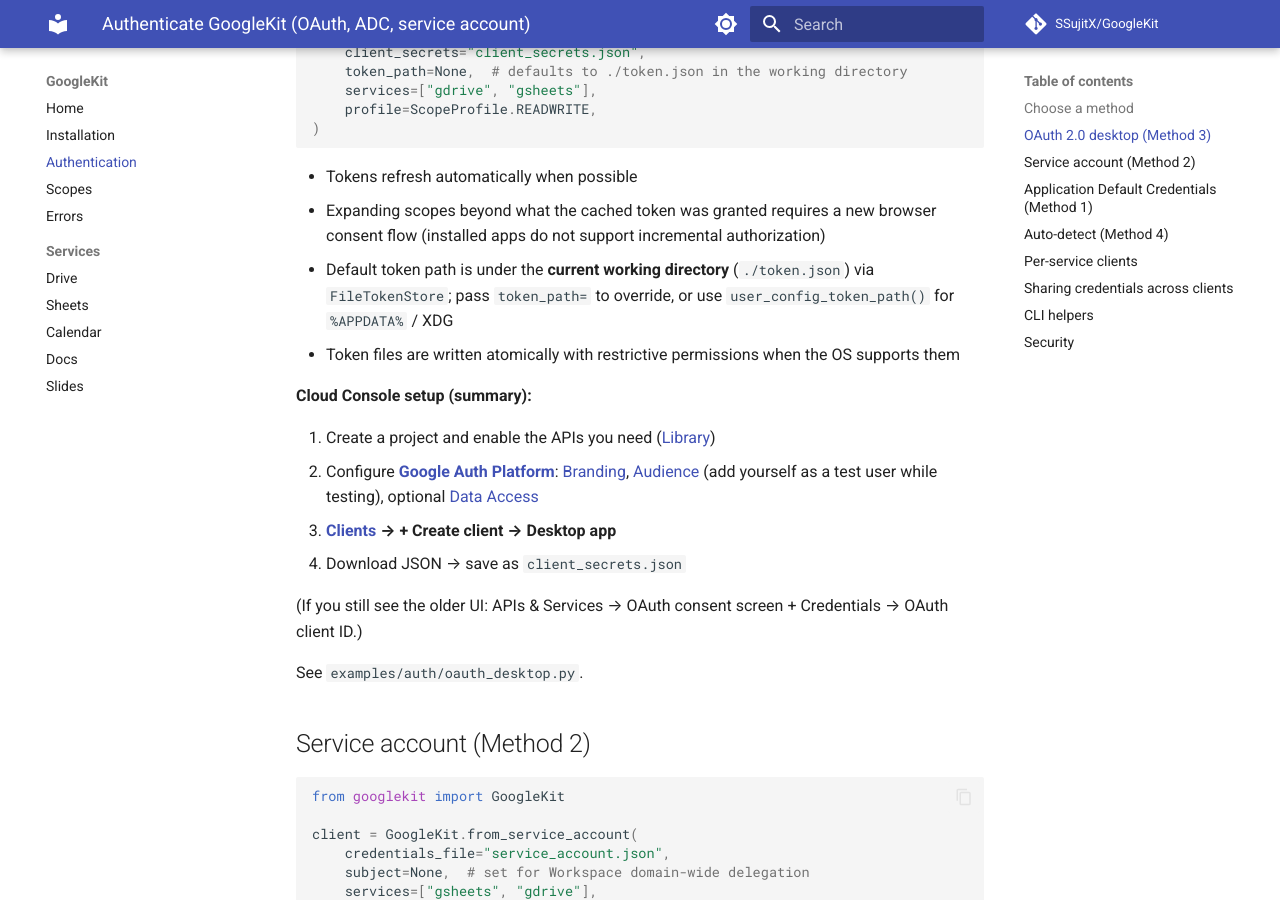
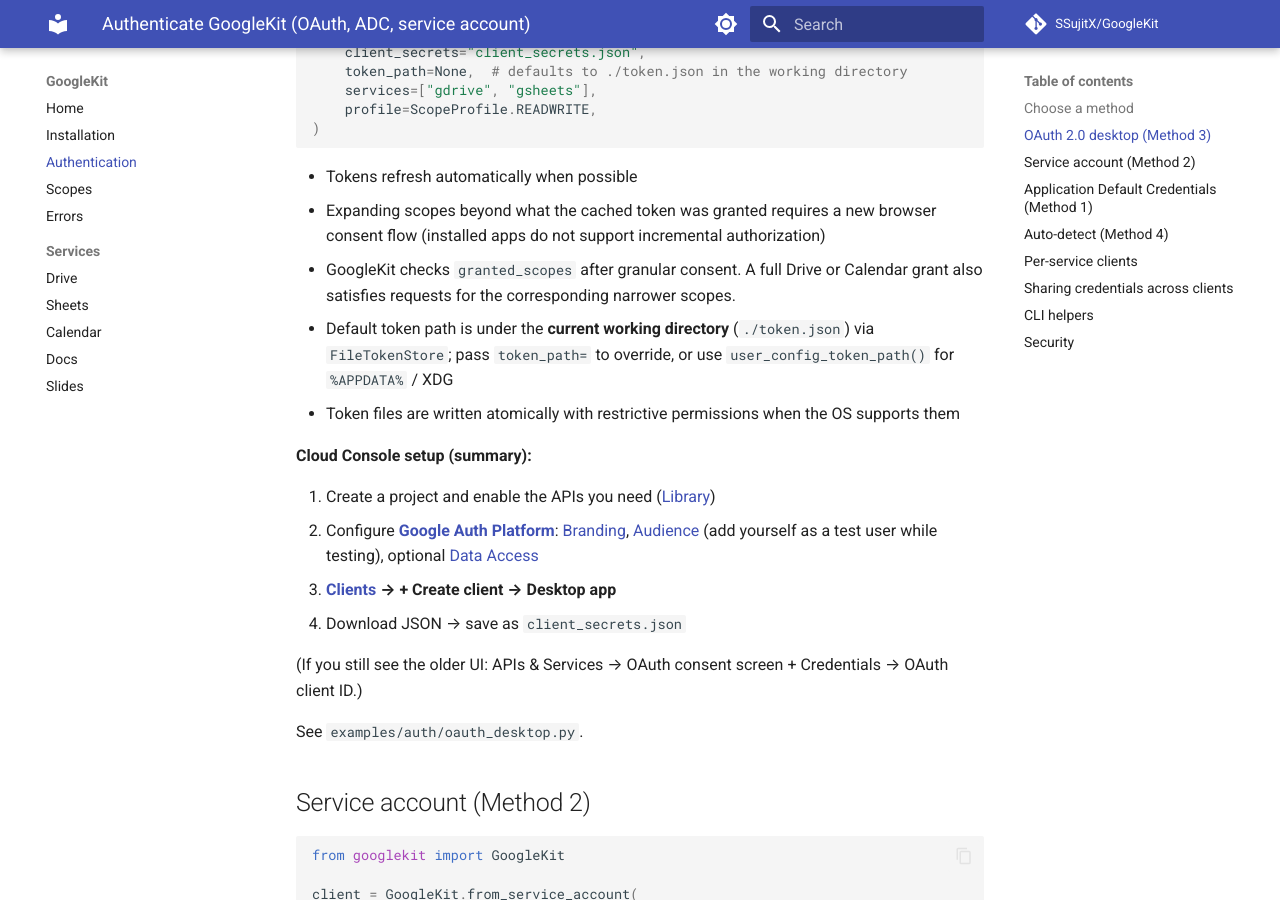
Before and after one commit to SSujitX/GoogleKit, an MkDocs documentation site: the page built from docs/authentication.md, in a window 1280 px wide and 900 px high, scrolled down 933 px. Built offline with MkDocs 1.6.1 and Material for MkDocs 9.7.7, drawn with Linux system fonts in a browser that asks for light colours; comment, search, counter and statistics services are not loaded.

Commit message:
docs: Update authentication documentation to clarify GoogleKit's handling of granted scopes after granular consent, ensuring compatibility with broader scope requests

```diff
--- a/docs/authentication.md
+++ b/docs/authentication.md
@@ -46,6 +46,8 @@
 
 - Tokens refresh automatically when possible
 - Expanding scopes beyond what the cached token was granted requires a new browser consent flow (installed apps do not support incremental authorization)
+- GoogleKit checks `granted_scopes` after granular consent. A full Drive or
+  Calendar grant also satisfies requests for the corresponding narrower scopes.
 - Default token path is under the **current working directory** (`./token.json`) via `FileTokenStore`; pass `token_path=` to override, or use `user_config_token_path()` for `%APPDATA%` / XDG
 - Token files are written atomically with restrictive permissions when the OS supports them
 
```
